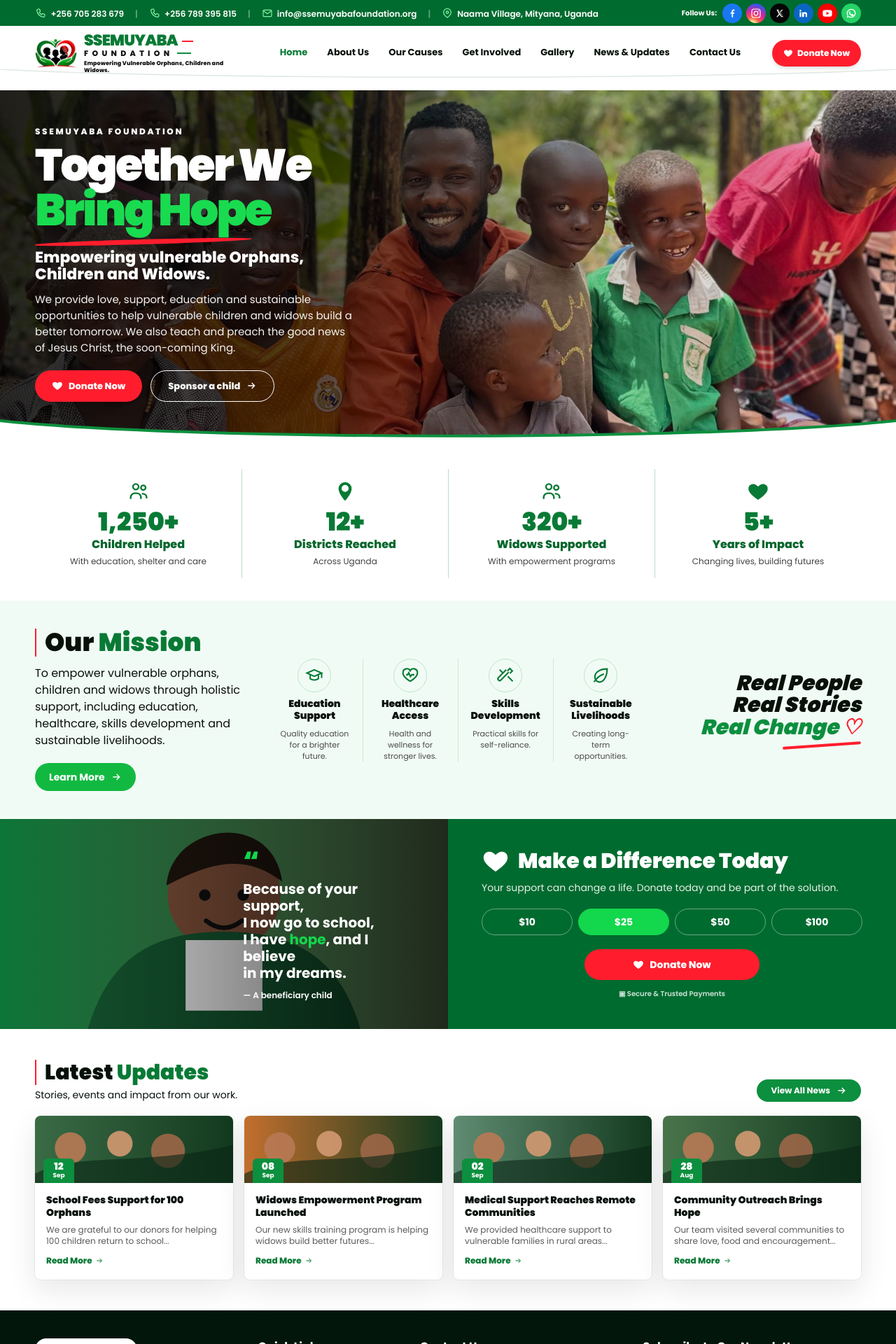
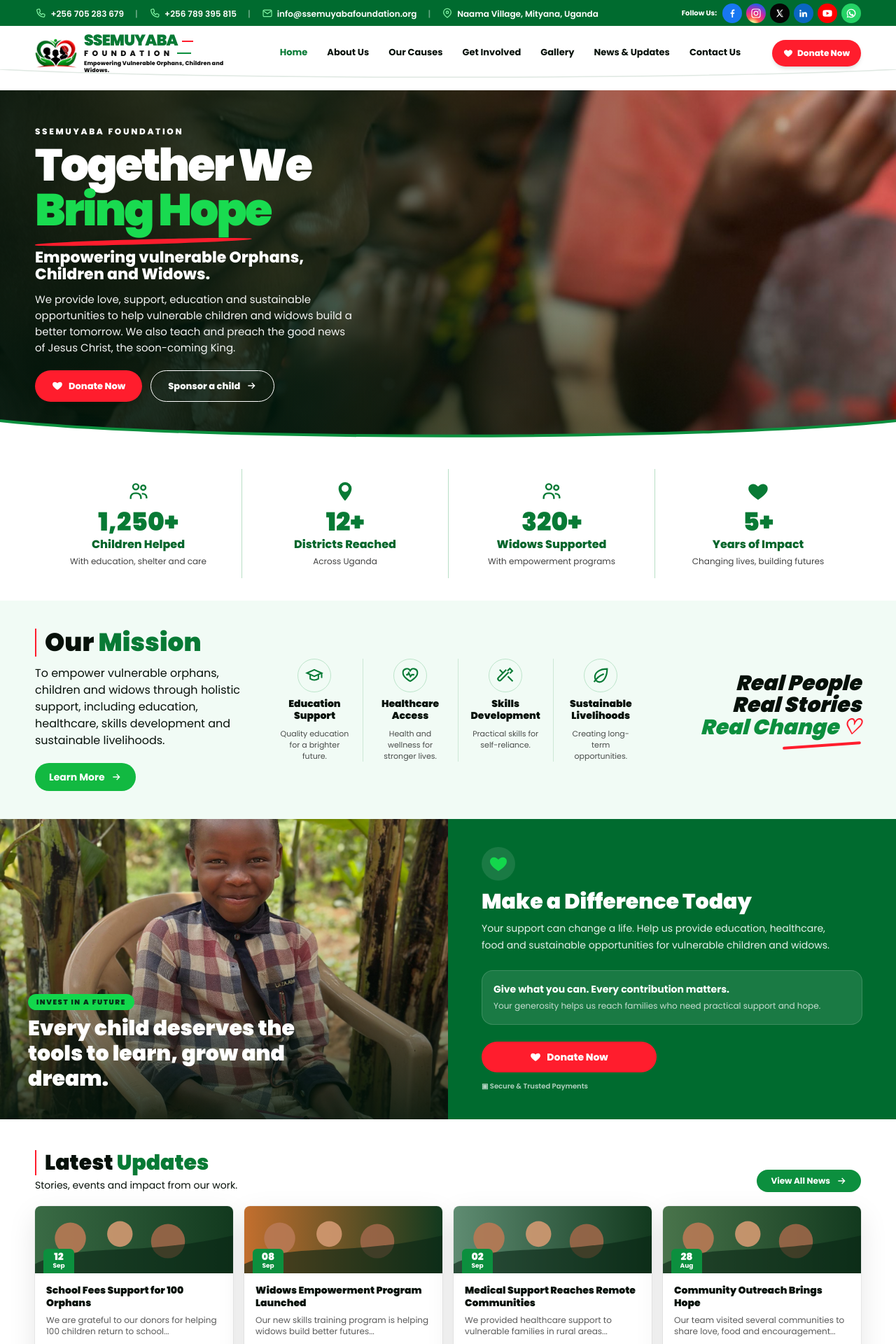
Before and after one commit to ssemuyabadev/sf_frontend, a Next.js app: page / in a window 1280 px wide. Shown: the top 1920 px of the page at 70% size. Built offline with nearby package versions, Linux system fonts and the light colour scheme.

Commit message:
Refresh homepage hero, about link, and donation section

```diff
--- a/src/app/page.tsx
+++ b/src/app/page.tsx
@@ -1,4 +1,5 @@
 import Image from "next/image";
+import Link from "next/link";
 import Header from "../components/Header";
 import ScrollToTop from "../components/ScrollToTop";
 import {ArrowRight,FacebookIcon,GraduationIcon,HeartIcon,HeartPulseIcon,InstagramIcon,LeafIcon,LinkedInIcon,MailIcon,MapPinIcon,PhoneIcon,PinIcon,ToolsIcon,UsersIcon,WhatsAppIcon,XSocialIcon,YouTubeIcon} from "../components/icons";
@@ -22,14 +23,15 @@ export default function Home(){
   <Header/>
   <section id="home" className="hero-section relative min-h-[470px] overflow-hidden bg-[#061d11] sm:min-h-[485px] lg:min-h-[500px]">
    <Image
-    src="/images/home-hero.jpg"
-    alt="A mother and children smiling together"
+    src="/images/food-3.jpg"
+    alt="Ssemuyaba Foundation community food outreach"
     fill
     priority
     sizes="100vw"
-    className="hero-image object-cover object-[62%_center] sm:object-[60%_center]"
+    className="hero-image object-cover object-center sm:object-[58%_center]"
    />
-   <div className="absolute inset-0 bg-[linear-gradient(90deg,rgba(0,0,0,.84)_0%,rgba(0,0,0,.66)_34%,rgba(0,0,0,.20)_67%,rgba(0,0,0,.04)_100%)]"/>
+   <div className="absolute inset-0 bg-[linear-gradient(90deg,rgba(0,20,10,.90)_0%,rgba(0,30,16,.76)_34%,rgba(0,20,10,.38)_64%,rgba(0,0,0,.12)_100%)]"/>
+   <div className="absolute inset-0 bg-gradient-to-t from-[#03160b]/45 via-transparent to-transparent"/>
    <div className="section-wrap relative z-10 flex min-h-[470px] items-center py-14 sm:min-h-[485px] lg:min-h-[500px] lg:py-16">
     <div className="max-w-[560px] text-white">
      <p className="mb-2 text-[11px] font-extrabold tracking-[0.22em] sm:text-xs">SSEMUYABA FOUNDATION</p>
@@ -54,14 +56,33 @@ export default function Home(){
   </div></section>
 
   <section id="about" className="bg-[#f1fbf5] py-8 sm:py-10"><div className="section-wrap grid gap-8 lg:grid-cols-[1.1fr_2fr_1fr] lg:items-center">
-   <div><h2 className="border-l-2 border-[#ff1d2d] pl-3 text-3xl font-black sm:text-4xl">Our <span className="text-[#087a35]">Mission</span></h2><p className="mt-3 max-w-md text-sm leading-5 sm:text-base">To empower vulnerable orphans, children and widows through holistic support, including education, healthcare, skills development and sustainable livelihoods.</p><a href="#programs" className="mt-5 inline-flex items-center gap-2 rounded-full bg-[#12b941] px-5 py-2.5 text-sm font-bold text-white">Learn More <ArrowRight className="h-4 w-4"/></a></div>
+   <div><h2 className="border-l-2 border-[#ff1d2d] pl-3 text-3xl font-black sm:text-4xl">Our <span className="text-[#087a35]">Mission</span></h2><p className="mt-3 max-w-md text-sm leading-5 sm:text-base">To empower vulnerable orphans, children and widows through holistic support, including education, healthcare, skills development and sustainable livelihoods.</p><Link href="/about-us" className="mt-5 inline-flex items-center gap-2 rounded-full bg-[#12b941] px-5 py-2.5 text-sm font-bold text-white transition hover:-translate-y-0.5 hover:bg-[#0ca83a]">Learn More <ArrowRight className="h-4 w-4"/></Link></div>
    <div id="programs" className="grid grid-cols-2 divide-x divide-[#cde8d6] sm:grid-cols-4">{programs.map(({title,text,icon:Icon})=><div key={title} className="px-3 text-center sm:px-4"><div className="mx-auto mb-2 grid h-12 w-12 place-items-center rounded-full border border-[#bde5cb] text-[#087a35]"><Icon/></div><h3 className="text-sm font-black leading-tight">{title}</h3><p className="mt-2 text-[11px] leading-4 text-black/70">{text}</p></div>)}</div>
    <div className="hidden text-right lg:block"><p className="text-3xl font-black italic leading-[1.05]">Real People<br/>Real Stories<br/><span className="text-[#0c8f3e]">Real Change</span> <span className="text-[#ff1d2d]">♡</span></p><div className="ml-auto mt-2 h-1 w-28 rotate-[-4deg] rounded-full bg-[#ff1d2d]"/></div>
   </div></section>
 
-  <section id="donate" className="grid min-h-[300px] lg:grid-cols-2">
-   <div className="relative min-h-[300px] overflow-hidden"><Image src="/images/testimonial-child.svg" alt="Child smiling at school" fill className="object-cover object-center"/><div className="absolute inset-0 bg-gradient-to-r from-black/5 to-black/75"/><div className="absolute inset-y-0 right-0 flex w-[52%] items-center p-6 text-white sm:p-10"><div><div className="mb-2 text-4xl font-black text-[#13d74c]">“</div><p className="text-xl font-bold leading-6">Because of your support,<br/>I now go to school,<br/>I have <span className="text-[#13d74c]">hope</span>, and I believe<br/>in my dreams.</p><p className="mt-3 text-xs font-semibold">— A beneficiary child</p></div></div></div>
-   <div className="relative overflow-hidden bg-[#006b2f] px-7 py-10 text-white sm:px-12"><div className="relative mx-auto max-w-xl"><h2 className="flex items-center gap-3 text-2xl font-black sm:text-3xl"><HeartIcon className="h-10 w-10"/><span>Make a Difference Today</span></h2><p className="mt-2 text-sm text-white/90">Your support can change a life. Donate today and be part of the solution.</p><div className="mt-5 grid grid-cols-4 gap-2">{["$10","$25","$50","$100"].map((amount,i)=><button key={amount} className={"rounded-full border px-3 py-2 text-sm font-bold "+(i===1?"border-[#13d74c] bg-[#13d74c]":"border-white/40")}>{amount}</button>)}</div><button className="mx-auto mt-5 flex w-full max-w-[250px] items-center justify-center gap-2 rounded-full bg-[#ff1d2d] px-6 py-3 text-sm font-extrabold"><HeartIcon className="h-4 w-4"/>Donate Now</button><p className="mt-3 text-center text-[10px] font-semibold text-white/80">▣ Secure &amp; Trusted Payments</p></div></div>
+  <section id="donate" className="grid min-h-[340px] lg:grid-cols-2">
+   <div className="relative min-h-[340px] overflow-hidden">
+    <Image src="/images/books-2.jpg" alt="Books prepared for children and education support" fill className="object-cover object-center"/>
+    <div className="absolute inset-0 bg-gradient-to-t from-[#03160b]/85 via-[#03160b]/20 to-transparent"/>
+    <div className="absolute inset-x-0 bottom-0 p-7 text-white sm:p-10">
+     <span className="inline-flex rounded-full bg-[#13d74c] px-3 py-1 text-[10px] font-black uppercase tracking-[0.16em] text-[#063019]">Invest in a future</span>
+     <h3 className="mt-2 max-w-md text-2xl font-black leading-tight sm:text-3xl">Every child deserves the tools to learn, grow and dream.</h3>
+    </div>
+   </div>
+   <div className="relative overflow-hidden bg-[#006b2f] px-7 py-10 text-white sm:px-12">
+    <div className="relative mx-auto max-w-xl">
+     <div className="mb-3 flex h-12 w-12 items-center justify-center rounded-full bg-white/10"><HeartIcon className="h-7 w-7 text-[#13d74c]"/></div>
+     <h2 className="text-2xl font-black sm:text-3xl">Make a Difference Today</h2>
+     <p className="mt-2 max-w-lg text-sm leading-6 text-white/90">Your support can change a life. Help us provide education, healthcare, food and sustainable opportunities for vulnerable children and widows.</p>
+     <div className="mt-6 rounded-2xl border border-white/15 bg-white/10 p-4">
+      <p className="text-sm font-bold">Give what you can. Every contribution matters.</p>
+      <p className="mt-1 text-xs leading-5 text-white/75">Your generosity helps us reach families who need practical support and hope.</p>
+     </div>
+     <button className="mt-6 flex w-full max-w-[250px] items-center justify-center gap-2 rounded-full bg-[#ff1d2d] px-6 py-3 text-sm font-extrabold transition hover:-translate-y-0.5 hover:bg-[#e91424]"><HeartIcon className="h-4 w-4"/>Donate Now</button>
+     <p className="mt-3 text-[10px] font-semibold text-white/70">▣ Secure &amp; Trusted Payments</p>
+    </div>
+   </div>
   </section>
 
   <section id="news" className="bg-white py-9 sm:py-11"><div className="section-wrap"><div className="mb-5 flex items-end justify-between gap-4"><div><h2 className="border-l-2 border-[#ff1d2d] pl-3 text-2xl font-black sm:text-3xl">Latest <span className="text-[#087a35]">Updates</span></h2><p className="mt-1 text-xs sm:text-sm">Stories, events and impact from our work.</p></div><a href="#news" className="hidden items-center gap-2 rounded-full bg-[#0c8f3e] px-5 py-2 text-xs font-bold text-white sm:flex">View All News <ArrowRight className="h-4 w-4"/></a></div>
```
